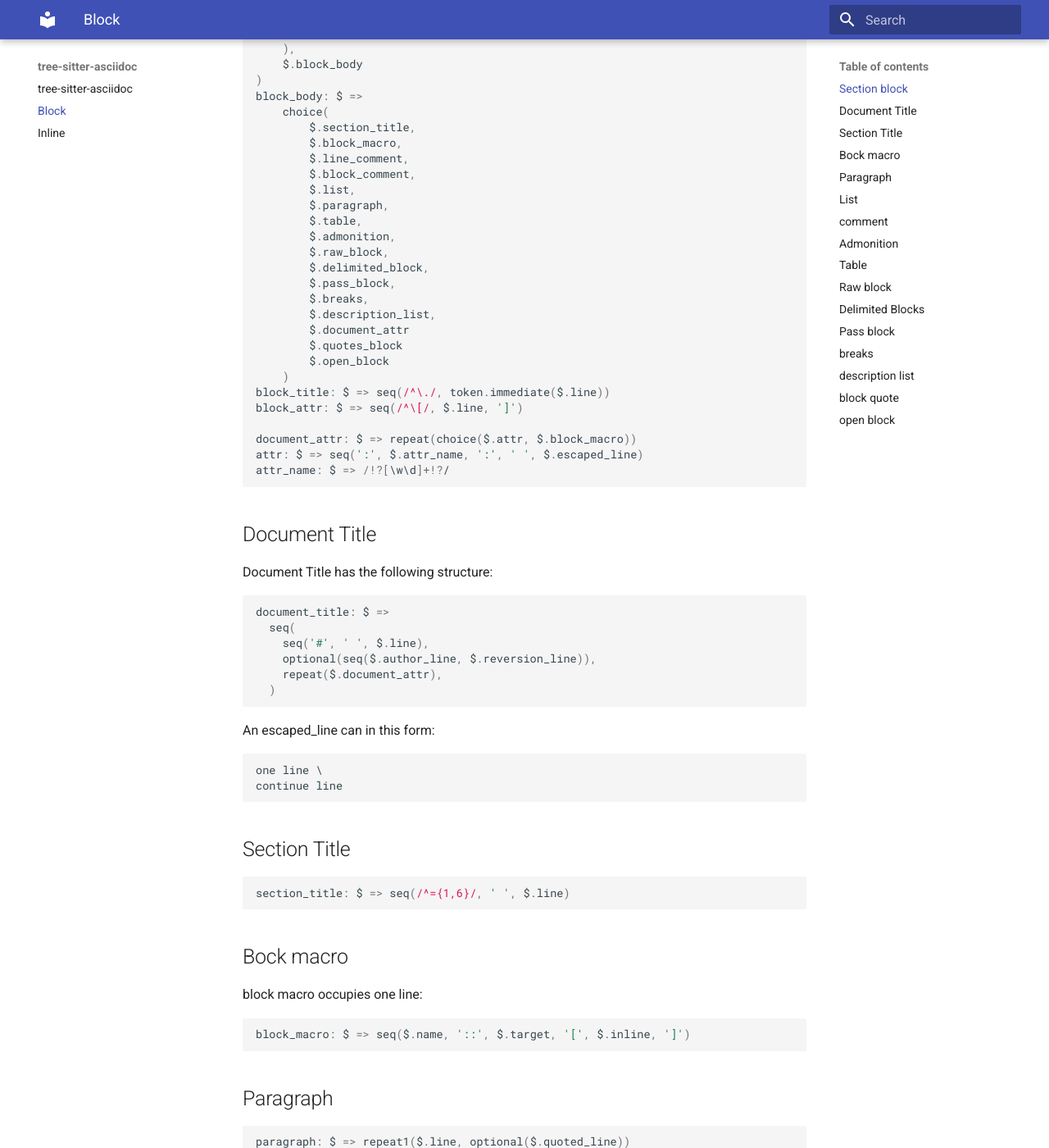
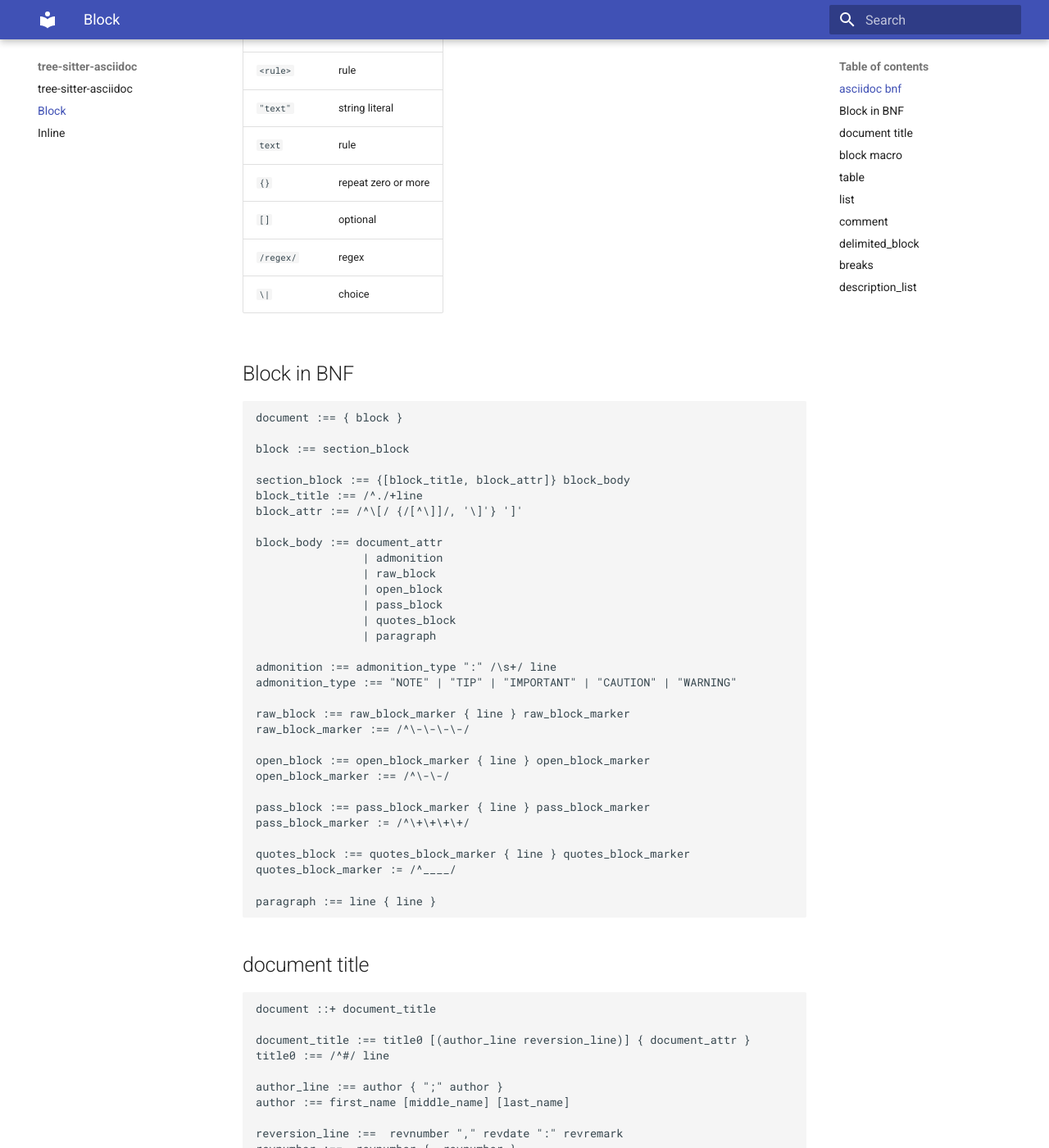
Before and after one commit to cathaysia/tree-sitter-loongdoc, an MkDocs documentation site: the page built from docs/docs/block.md, in a window 1280 px wide and 1400 px high, scrolled down 395 px. Shown: the whole window at 82% size. Built offline with MkDocs 1.6.1 and Material for MkDocs 9.7.7, drawn with Linux system fonts in a browser that asks for light colours; some of the changed text lies outside the part shown.

Commit message:
feat(docs): add bnf grammar
Signed-off-by: DragonBillow <DragonBillow@outlook.com>

````diff
--- a/docs/docs/block.md
+++ b/docs/docs/block.md
@@ -3,246 +3,159 @@
 Blocks are the basic elements of asciidoc documents. The entire asciidoc document can be viewed as a stacked block.
 Blocks are either parallel or nested.
 
-```js
-document: $ => repeat(choice($.document_title, $.section_block))
+## asciidoc bnf
+
+| Symbol    | Meaning             |
+|-----------|---------------------|
+| `::=`     | define a rule       |
+| `::+`     | extend a rule       |
+| `<rule>`  | rule                |
+| `"text"`  | string literal      |
+| `text`    | rule                |
+| `{}`      | repeat zero or more |
+| `[]`      | optional            |
+| `/regex/` | regex               |
+| `\|`      | choice              |
+
+## Block in BNF
+
+
+```bnf
+document :== { block }
+
+block :== section_block
+
+section_block :== {[block_title, block_attr]} block_body
+block_title :== /^./+line
+block_attr :== /^\[/ {/[^\]]/, '\]'} ']'
+
+block_body :== document_attr
+                | admonition
+                | raw_block
+                | open_block
+                | pass_block
+                | quotes_block
+                | paragraph
+
+admonition :== admonition_type ":" /\s+/ line
+admonition_type :== "NOTE" | "TIP" | "IMPORTANT" | "CAUTION" | "WARNING"
+
+raw_block :== raw_block_marker { line } raw_block_marker
+raw_block_marker :== /^\-\-\-\-/
+
+open_block :== open_block_marker { line } open_block_marker
+open_block_marker :== /^\-\-/
+
+pass_block :== pass_block_marker { line } pass_block_marker
+pass_block_marker := /^\+\+\+\+/
+
+quotes_block :== quotes_block_marker { line } quotes_block_marker
+quotes_block_marker := /^____/
+
+paragraph :== line { line }
 ```
 
-## Section block
+## document title
 
-```js
-section_block: $ => seq(
-    max_repeat(2,
-        choice($.block_title, $.block_attr)
-    ),
-    $.block_body
-)
-block_body: $ =>
-    choice(
-        $.section_title,
-        $.block_macro,
-        $.line_comment,
-        $.block_comment,
-        $.list,
-        $.paragraph,
-        $.table,
-        $.admonition,
-        $.raw_block,
-        $.delimited_block,
-        $.pass_block,
-        $.breaks,
-        $.description_list,
-        $.document_attr
-        $.quotes_block
-        $.open_block
-    )
-block_title: $ => seq(/^\./, token.immediate($.line))
-block_attr: $ => seq(/^\[/, $.line, ']')
+```bnf
+document ::+ document_title
 
-document_attr: $ => repeat(choice($.attr, $.block_macro))
-attr: $ => seq(':', $.attr_name, ':', ' ', $.escaped_line)
-attr_name: $ => /!?[\w\d]+!?/
+document_title :== title0 [(author_line reversion_line)] { document_attr }
+title0 :== /^#/ line
+
+author_line :== author { ";" author }
+author :== first_name [middle_name] [last_name]
+
+reversion_line :==  revnumber "," revdate ":" revremark
+revnumber :== _revnumber { _revnumber }
+_revnumber :== /[^,]/ | "\,"
+revdate :== _revdate { _revdate }
+_revdate :== /^:/ | "\:"
+revremark :== /[^\r\n]+/
+
+document_attr :== attr { attr }
+attr :== /^:/ identifier ':' /\s*/ line
 ```
 
-## Document Title
+## block macro
 
-Document Title has the following structure:
+```bnf
+block_body ::+ block_macro
 
-```js
-document_title: $ =>
-  seq(
-    seq('#', ' ', $.line),
-    optional(seq($.author_line, $.reversion_line)),
-    repeat($.document_attr),
-  )
+block_macro :== /^<identifier>/ '::' [macro_target] '[' [macro_attr] ']'
+macro_target :== _macro_target { _macro_target }
+_macro_target :== /[^\[]/ | "\["
+macro_attr :== _macro_attr { _macro_attr }
+_macro_attr :== /[^\]]/ | "\\]"
+
 ```
 
-An escaped_line can in this form:
+## table
 
-```
-one line \
-continue line
+```bnf
+block_body ::+ table
+
+table :== table_marker { table_cell | ntable } table_marker
+table_marker :== /^|===/
+table_cell :== table_cell_attr+"|" table_cell_content
+table_cell_attr :== table_cell_attr_char { table_cell_attr_char }
+table_cell_attr_char :== "^" | "_" | /\d+/ | /\w/ | "<" | ">" | "." | "~"
+
+ntable :== ntable_marker { ntable_cell } ntable_marker
+ntable_marker :== "!==="
+ntable_cell :== table_cell_attr+"!" table_cell_content
 ```
 
-## Section Title
+## list
 
-```js
-section_title: $ => seq(/^={1,6}/, ' ', $.line)
-```
+```bnf
+block_body ::+ list
 
-## Bock macro
-
-block macro occupies one line:
-
-```js
-block_macro: $ => seq($.name, '::', $.target, '[', $.inline, ']')
-```
-
-## Paragraph
-
-```js
-paragraph: $ => repeat1($.line, optional($.quoted_line))
-quoted_line: $ => seq('--', $.line)
-```
-
-## List
-
-```js
-list: $ => repeat1(req(
-    $.list_marker,
-    token.immediate(' '),
-    choice(
-        $.paragraph
-        $.description_list,
-    )
-))
-
-list_marker: $ =>
-    choice($.unordered_list_marker, $.ordered_marker, $.checked_list_marker)
-
-unordered_list_marker: $ => repeat1(choice('-', ''))
-
-ordered_marker: $ =>
-    choice(
-        '.',
-        /\d+/,
-        /\w/,
-        /[\x{3b1} - \x{3c9}]/, // α - ω
-    )
-
-checked_list_marker: $ =>
-    seq(
-        $.unordered_list_marker,
-        token.immediate(' '),
-        '[',
-        choice('x', '*', ' '),
-        ']',
-    )
+list :== list_marker /\s/ line
+list_marker :== ordered_list_marker
+                | unordered_list_marker
+                | checked_list_marker
+ordered_list_marker :== "." | /\d+/ | /[a-z]+/
+unordered_list_marker :== "*" | "-"
+checked_list_marker :== unordered_list_marker "[" checked_list_status "]"
+checked_list_status :== " " | "x" | "*"
 ```
 
 ## comment
 
-```js
-line_comment: $ => seq('//', $.line)
-block_comment: $ => seq('////', repeat($.line), '////')
+```bnf
+block_body ::+ line_comment
+                | block_comment
+
+line_comment :== /^\/\// line
+block_comment :== block_comment_marker { line } block_comment_marker
+block_comment_marker :== /^\/\/\/\//
 ```
 
-## Admonition
+## delimited_block
 
-```js
-admonition: $ => seq(
-    $.admonition_type,
-    $.paragraph
-)
-admonition_type: $ => choice(
-    "NOTE",
-    "TIP",
-    "IMPORTANT",
-    "CAUTION"
-    "WARNING",
-)
-```
+```bnf
+block_body ::+ delimited_block
 
-## Table
-
-```js
-table: $ => seq(
-    '|===',
-    repeat(
-        choice(
-            $.table_row,
-            $.nesting_table
-        )
-    ),
-    '|==='
-)
-table_row: $ => repeat1($.table_cell)
-table_cell: $ => seq($.cell_attr, '|', $.cell_content)
-
-nesting_table: $ => seq(
-    "!===",
-    repeat($.ntable_row)
-    "!==="
-)
-ntable_row: $ => repeat1($.ntable_cell)
-ntable_cell: $ => seq($.cell_attr, '!', $.cell_content)
-
-```
-
-## Raw block
-
-The contents of the raw block are always interpreted as plaintext.
-
-```js
-raw_block: $ => seq(
-    $.raw_block_delimiter,
-    repeat($.line),
-    $.raw_block_delimiter
-        repeat($.callout)
-)
-
-raw_block_delimiter: $=>
-    repeat_min(4, choice(
-        "-",
-        ".",
-        "`"
-    ))
-callout: $ => seq(
-    "<.>",
-    " ",
-    $.line
-)
-```
-
-## Delimited Blocks
-
-Delimited Blocks caontains other block inside self.
-
-```js
-delimited_block: $ =>
-  seq(
-    $.delimited_block_delimiter,
-    repeat($.document),
-    $.delimited_block_delimiter,
-  )
-delimited_block_delimiter: $ => repeat_min(4, choice('=', '*', '_'))
-```
-
-## Pass block
-
-The content in the pass block is always output as is when output.
-
-```js
-pass_block: $ =>
-  seq($.pass_block_delimiter, repeat($.line), $.pass_block_delimiter)
-pass_block_delimiter: $ => repeat_min(4, choice('+'))
+delimited_block :== delimited_block_marker { delimited_block_body } delimited_block_marker
+delimited_block_marker :== /^====/
+delimited_block_body :== section_block
 ```
 
 ## breaks
 
-```js
-breaks: $ => repeat3(choice('-', '*', '<'))
+```bnf
+block_body ::+ breaks
+
+breaks :== breaks_star
+            | breaks_dash
+            | breaks_quote
+            | breaks_angle
+
+breaks_star :== /^*/ "*" "*" "*"
+breaks_dash :== /^-/ "-" "-" "-"
+breaks_quote :== /^'/ "'" "'" "'"
+breaks_angle :== /^</ "<" "<" "<"
 ```
 
-the first char must not be whitespace, then any whitespace are allowed between these chars.
-
-## description list
-
-```js
-description_list: $ =>
-  seq(/\w+/, '::', choice($.line, $.list, $.inner_description_list))
-inner_description_list: $ => seq(/\w+/, ':::', choice($.line, $.list))
-```
-
-## block quote
-
-```js
-quotes_block: $ =>
-  choice(seq('____', repeat($.line), '____'), repeat1($.quoted_line))
-quoted_line: $ => seq(spaceSep1('>'), $.line)
-```
-
-## open block
-
-```js
-open_block: $ => seq('--', $.document, '--')
-```
+## description_list
````
Also changed, not shown: docs/docs/inline.md (+99 -62 lines).
